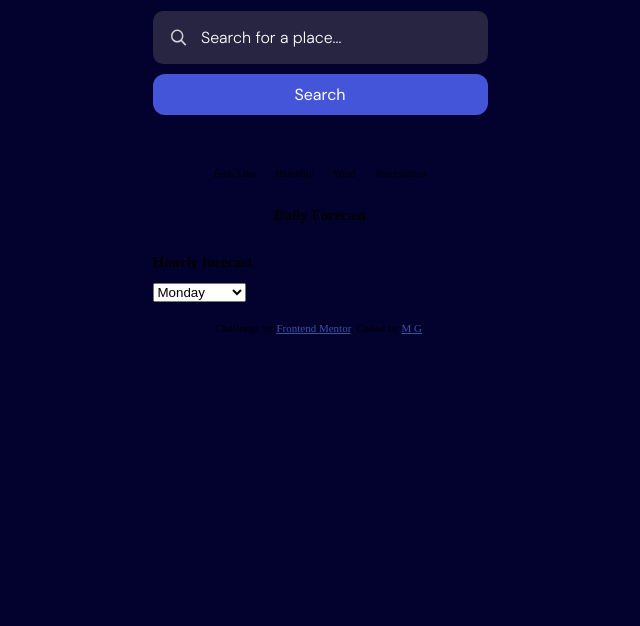
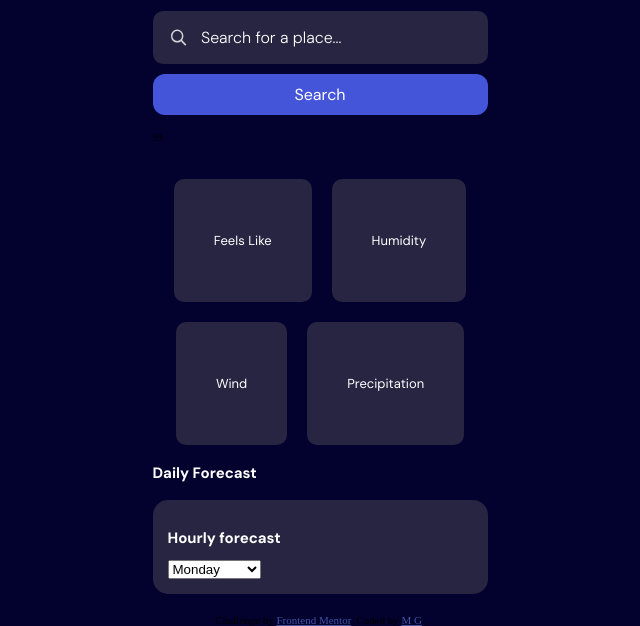
Before and after one commit to maggie-grundy/week7-capstone-project, a plain HTML site: page index.html in a window 1280 px wide. Shown: the part 209-835 px from the top of the page, without its empty margins (320-960 px from the left). Before the commit the page ends 800 px from the top, so only its background shows below. Drawn offline with Linux system fonts and the light colour scheme.

Commit message:
Continue fussing with rem values for padding/margins/gap and border radius. Add background colors to test containers. Set font colors and sizes for headings and p tags. Experient with weather card grid - need to try something else to make it evenly sized & placed

```diff
--- a/index.html
+++ b/index.html
@@ -85,7 +85,7 @@
             <!--Populate City Name-->
           </h2>
           <p class="weather__results-date" id="resultsDate">
-            <!--Populate current date-->
+            99<!--Populate current date-->
           </p>
 
           <!--Populate weather icon-->
--- a/styles/mobile.styles.css
+++ b/styles/mobile.styles.css
@@ -109,7 +109,24 @@ body {
 }
 
 .weather__specificscontainer > div {
+  background-color: var(--color-neutral-800);
+  border-radius: 1rem;
+  padding: 4rem;
+  display: flex;
+  align-items: flex-start;
+  justify-content: flex-start;
+  font-family: "DM Sans", sans-serif;
+  font-size: 1.3rem;
+  color: var(--color-neutral-0);
+  min-height: 100px;
+}
 
+.weather__specificscontainer > p {
+  font-family: "DM Sans", sans-serif;
+  font-size: 8rem;
+  color: var(--color-neutral-0);
+  display: flex;
+  justify-content: flex-start;
 }
 
 .weather__dailycontainer,
@@ -122,6 +139,30 @@ body {
 }
 
 
+.weather__dailycontainer{
+  display: flex;
+  flex-direction: row;
+  flex-wrap: wrap;
+  align-content: center;
+  justify-content: flex-start;
+  color: var(--color-neutral-0);
+  font-family: "DM Sans", sans-serif;
+  font-size: 1rem;
+
+}
+
+.weather__hourlycontainer {
+  display: flex;
+  flex-direction: column;
+  flex-wrap: nowrap;
+  padding: 1.5rem;
+  max-width: 375px;
+  color: var(--color-neutral-0);
+  font-family: "DM Sans", sans-serif;
+  font-size: 1rem;
+  background-color: var(--color-neutral-800);
+  border-radius: 1.5rem;
+}
 /*Flex behaviors/layout */
 
 .weather__logo > img {
@@ -205,42 +246,7 @@ padding: 1rem;
 }
 
 
-/* Might not need these
-.weather__feelslike {
-  background-color: var(--color-neutral-800);
 
-}
-
-.weather__humidity {
-  background-color: var(--color-neutral-800);
-
-}
-
-.weather__wind {
-  background-color: var(--color-neutral-800);
-
-}
-
-.weather__precipitation {
-  background-color: var(--color-neutral-800);
-
-} */
-
-.weather__dailycontainer{
-  display: flex;
-  flex-direction: row;
-  flex-wrap: wrap;
-  align-content: center;
-  justify-content: center;
-   width: 100%;
-}
-
-.weather__hourlycontainer {
-  display: flex;
-  flex-direction: column;
-  flex-wrap: nowrap;
-   width: 100%;
-}
 /*Media queries for desktop will go down here
 unless I need to use 2 css files */
 @media (min-width: 1440px) {
```
